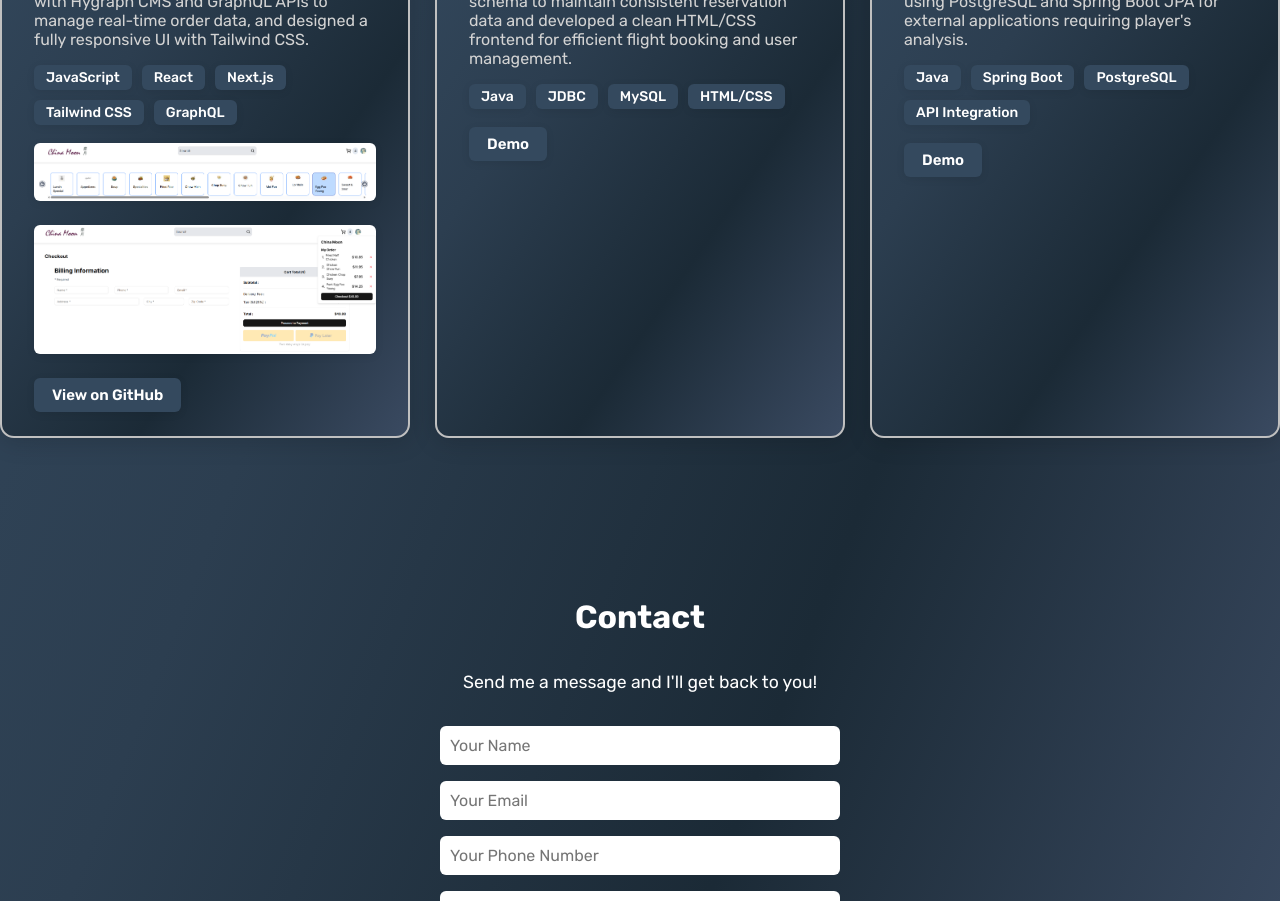
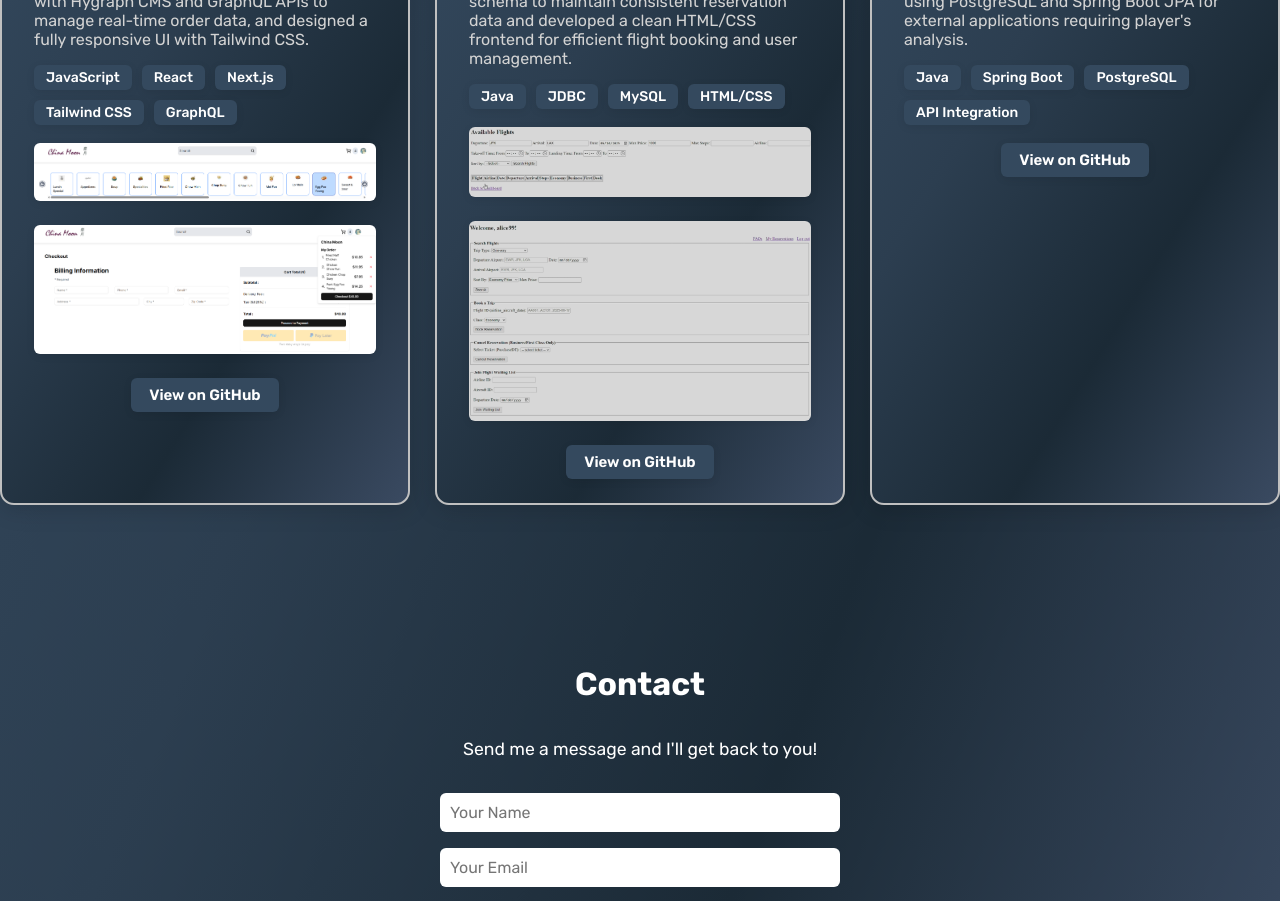
Before and after one commit to JosephLin135/Personal-Portfolio, a React (Vite) app in the folder Personal-Portfolio/: page / in a window 1280 px wide. Shown: the part 2200-3101 px from the top of the page. Built offline with nearby package versions, Linux system fonts and the light colour scheme.

Commit message:
included more projects information

```diff
--- a/Personal-Portfolio/index.html
+++ b/Personal-Portfolio/index.html
@@ -159,7 +159,9 @@
             <li>MySQL</li>
             <li>HTML/CSS</li>
           </ul>
-          <a class="project-link" href="#" target="_blank">Demo</a>
+          <img src="src/flights.png" alt="Main Menu" class="menu-image" />
+          <img src="src/flight-booking.png" alt="Checkout" class="checkout-image" />
+          <a class="project-link" href="https://github.com/JosephLin135/TravelReservation" target="_blank">View on GitHub</a>
         </div>
         <div class="project-item">
           <h2>NBA Stats Tracker - Backend Implementation</h2>
@@ -170,7 +172,7 @@
             <li>PostgreSQL</li>
             <li>API Integration</li>
           </ul>
-          <a class="project-link" href="#" target="_blank">Demo</a>
+          <a class="project-link" href="https://github.com/JosephLin135/HoopStats" target="_blank">View on GitHub</a>
         </div>
       </div>
       <div id="root"></div>
--- a/Personal-Portfolio/src/index.css
+++ b/Personal-Portfolio/src/index.css
@@ -537,15 +537,14 @@ h2 {
   font-weight: 600;
   box-shadow: 0 2px 8px rgba(0,0,0,0.08);
   transition: background 0.2s;
-}
-
-.project-link:hover {
-  background: #2c3e50;
+  display: block;
+  text-align: center;
+  margin: 0 auto;
 }
 
 /* Chinese Food Ordering App Images */
 .menu-image, .checkout-image {
-  max-width: 800px;
+  max-width: 900px;
   width: 100%;
   height: auto;
   display: block;
```
Also changed, not shown: Personal-Portfolio/src/flight-booking.png (added), Personal-Portfolio/src/flights.png (added).
